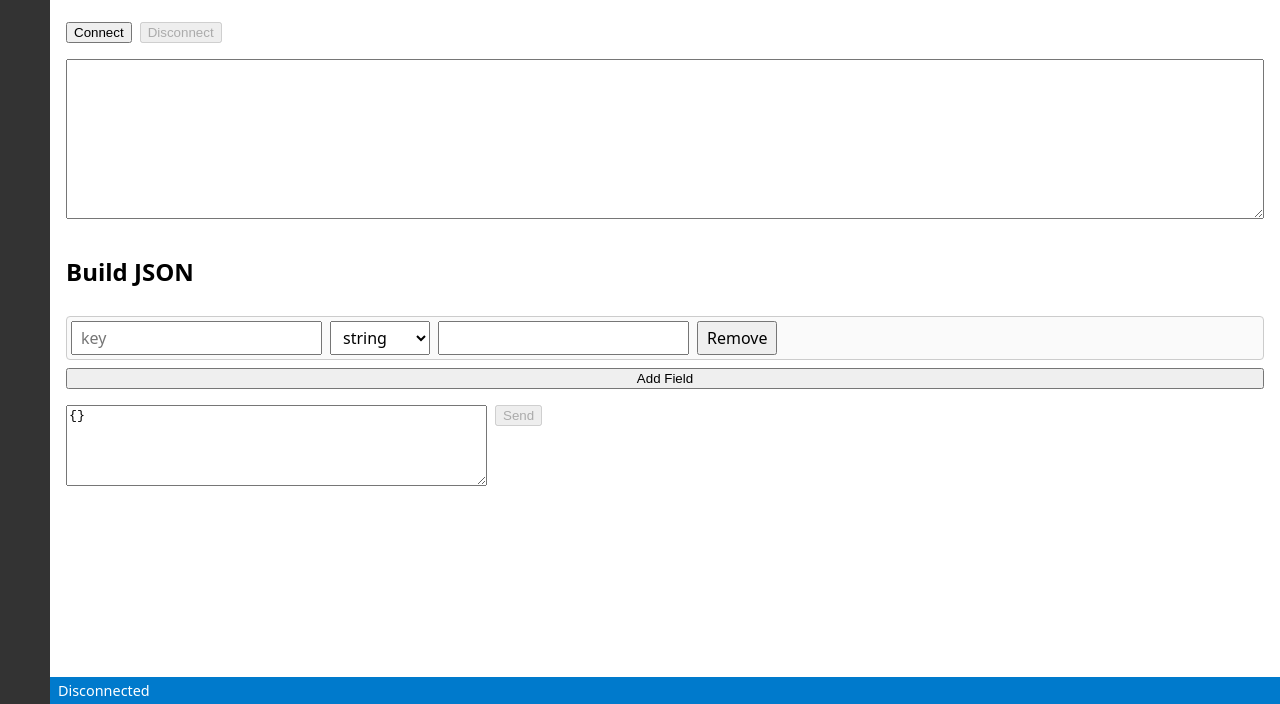
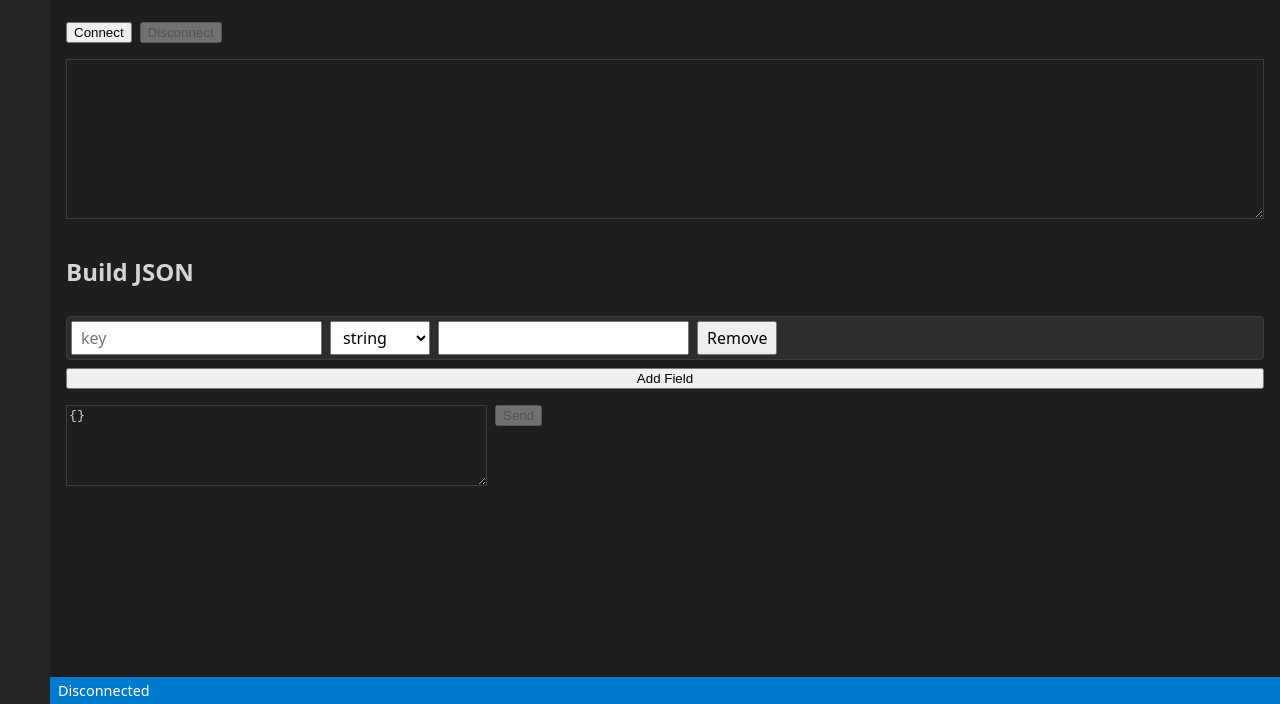
Before and after one commit to ehunck/webserial-json, a website with bundled scripts: page public/index.html in a window 1280 px wide. Shown: the part 96-800 px from the top of the page. Built offline with nearby package versions, Linux system fonts and the light colour scheme.

Commit message:
style: add color palette and dark theme

```diff
--- a/public/index.html
+++ b/public/index.html
@@ -8,10 +8,22 @@
     * {
       box-sizing: border-box;
     }
+    :root {
+      --sidebar-bg: #252526;
+      --sidebar-fg: #d4d4d4;
+      --main-bg: #1e1e1e;
+      --main-fg: #d4d4d4;
+      --status-bg: #007acc;
+      --status-fg: #ffffff;
+      --card-bg: #2d2d2d;
+      --border-color: #3c3c3c;
+    }
     html, body {
       height: 100%;
       margin: 0;
       font-family: system-ui, sans-serif;
+      background: var(--main-bg);
+      color: var(--main-fg);
     }
 
     #app {
@@ -23,8 +35,8 @@
 
     #sidebar {
       grid-row: 1 / span 2;
-      background: #333;
-      color: #fff;
+      background: var(--sidebar-bg);
+      color: var(--sidebar-fg);
       display: flex;
       flex-direction: column;
       align-items: center;
@@ -40,8 +52,8 @@
     }
 
     #status {
-      background: #007acc;
-      color: #fff;
+      background: var(--status-bg);
+      color: var(--status-fg);
       padding: 0.25rem 0.5rem;
       font-size: 0.9rem;
     }
@@ -54,6 +66,15 @@
     #output {
       width: 100%;
       min-height: 10rem;
+      background: var(--main-bg);
+      color: var(--main-fg);
+      border: 1px solid var(--border-color);
+    }
+
+    #input {
+      background: var(--main-bg);
+      color: var(--main-fg);
+      border: 1px solid var(--border-color);
     }
 
     #builder {
@@ -68,13 +89,26 @@
       gap: 0.5rem;
     }
 
+    .tab {
+      writing-mode: vertical-rl;
+      transform: rotate(180deg);
+      padding: 0.5rem 0.25rem;
+      cursor: default;
+      user-select: none;
+    }
+
+    .tab.active {
+      background: var(--status-bg);
+      color: var(--status-fg);
+    }
+
     .field-row {
       display: flex;
       gap: 0.5rem;
       align-items: center;
       padding: 0.25rem;
-      background: #fafafa;
-      border: 1px solid #ccc;
+      background: var(--card-bg);
+      border: 1px solid var(--border-color);
       border-radius: 4px;
     }
 
```
